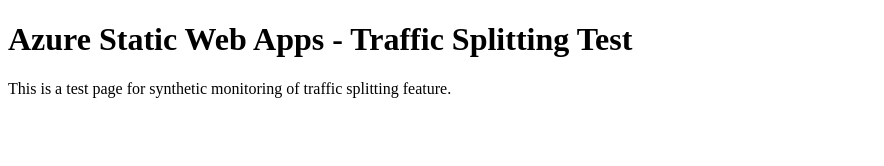
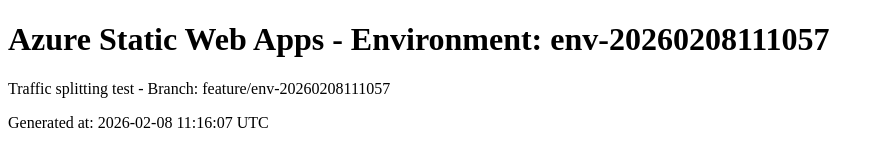
Before and after one commit to skylathadani-ms/synthetics-swa-traffic-20260208111057, a plain HTML site: page index.html in a window 1280 px wide. Shown: the whole page, without its empty margins (0-884 px from the left). Drawn offline with Linux system fonts and the light colour scheme.

Commit message:
Update index.html for env-20260208111057

```diff
--- a/index.html
+++ b/index.html
@@ -1,10 +1,11 @@
 <!DOCTYPE html>
 <html>
 <head>
-<title>Synthetics Test - Traffic Splitting</title>
+<title>Environment: env-20260208111057</title>
 </head>
 <body>
-<h1>Azure Static Web Apps - Traffic Splitting Test</h1>
-<p>This is a test page for synthetic monitoring of traffic splitting feature.</p>
+<h1>Azure Static Web Apps - Environment: env-20260208111057</h1>
+<p>Traffic splitting test - Branch: feature/env-20260208111057</p>
+<p>Generated at: 2026-02-08 11:16:07 UTC</p>
 </body>
 </html>
```
